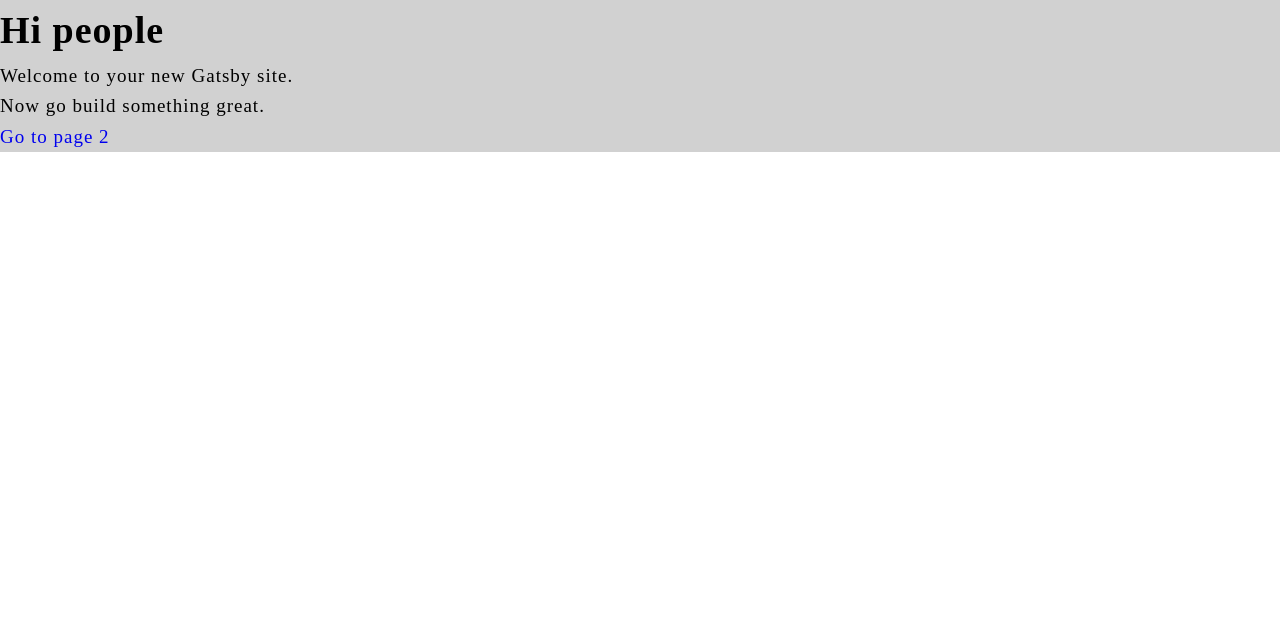
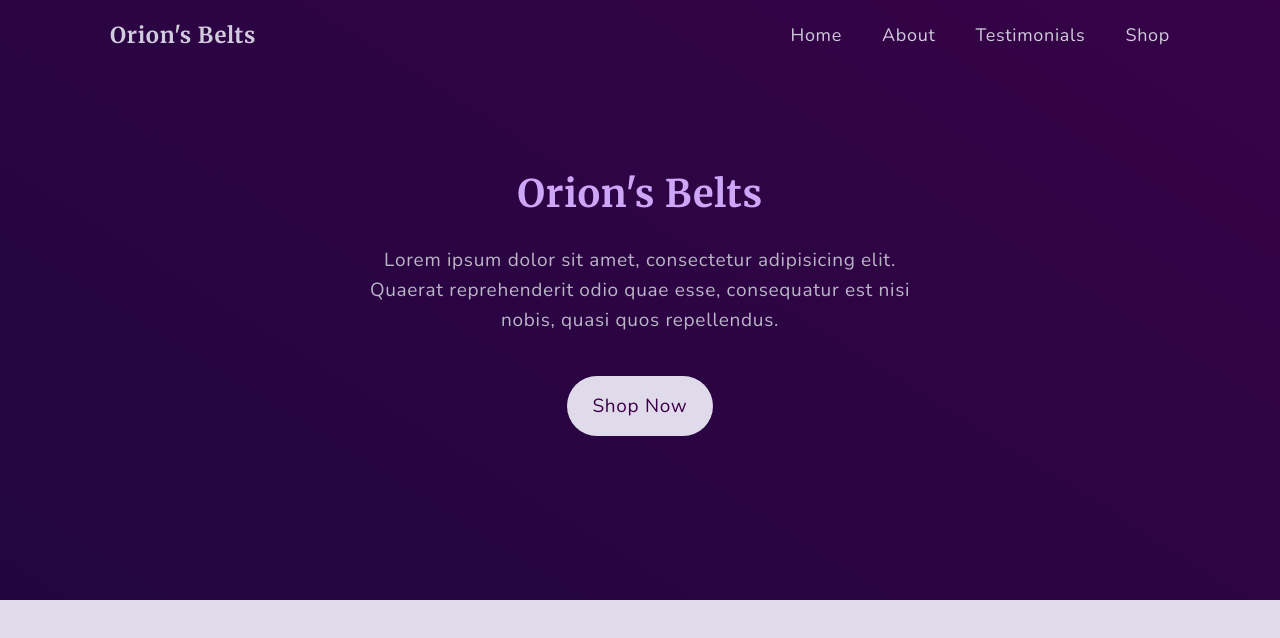
Before and after one commit to stormcloud266/orions-belts, a Gatsby site: page / in a window 1280 px wide. Built offline with nearby package versions, Linux system fonts and the light colour scheme; Gatsby itself is replaced by a stand-in of ours.

Commit message:
added most styles to header

```diff
--- a/gatsby-config.js
+++ b/gatsby-config.js
@@ -19,14 +19,14 @@ module.exports = {
         // icon: '', // This path is relative to the root of the site.
       },
     },
-    // {
-    //   resolve: 'gatsby-plugin-web-font-loader',
-    //   options: {
-    //     google: {
-    //       families: []
-    //     }
-    //   }
-    // },
+    {
+      resolve: 'gatsby-plugin-web-font-loader',
+      options: {
+        google: {
+          families: ['Nunito:300', 'Merriweather:700']
+        }
+      }
+    },
     { resolve: 'gatsby-plugin-sitemap' },
     { resolve: 'gatsby-plugin-no-sourcemaps' },
     'gatsby-plugin-offline'
--- /dev/null
+++ b/src/components/Header.js
@@ -0,0 +1,27 @@
+import React from 'react';
+
+const Header = (props) => {
+  return (
+    <header className="Hero">
+      <nav className="Hero__nav wrapper">
+        <a href="#x" className="Hero__logo">Orion's Belts</a>
+
+        <ul>
+          <li><a href="#x">Home</a></li>
+          <li><a href="#x">About</a></li>
+          <li><a href="#x">Testimonials</a></li>
+          <li><a href="#x">Shop</a></li>
+        </ul>
+
+      </nav>
+
+      <div className="Hero__text wrapper">
+        <h1>Orion's Belts</h1>
+        <p>Lorem ipsum dolor sit amet, consectetur adipisicing elit. Quaerat reprehenderit odio quae esse, consequatur est nisi nobis, quasi quos repellendus.</p>
+        <a href="#x">Shop Now</a>
+      </div>
+    </header>
+  )
+}
+
+export default Header;
--- a/src/pages/index.js
+++ b/src/pages/index.js
@@ -1,14 +1,11 @@
 import React from 'react'
-import { Link } from 'gatsby'
 
 import Layout from '../components/layout'
+import Header from '../components/Header'
 
 const IndexPage = () => (
   <Layout>
-    <h1>Hi people</h1>
-    <p>Welcome to your new Gatsby site.</p>
-    <p>Now go build something great.</p>
-    <Link to="/page-2/">Go to page 2</Link>
+    <Header />
   </Layout>
 )
 
--- a/src/styles/base/_global.scss
+++ b/src/styles/base/_global.scss
@@ -11,8 +11,11 @@ body {
   font-size: 19px;
   font-size: 1.9rem;
   line-height: 1.6;
-  letter-spacing: 1px;
+  letter-spacing: .7px;
   font-weight: 400;
+  background: $color-bg;
+  font-family: $font-sans;
 }
 a { text-decoration: none; }
 li { list-style: none }
+h1, h2, h3 { font-family: $font-serif; }
--- a/src/styles/base/_helpers.scss
+++ b/src/styles/base/_helpers.scss
@@ -0,0 +1,5 @@
+.wrapper {
+  max-width: 1100px;
+  margin: 0 auto;
+  padding: 20px;
+}
--- a/src/styles/base/_variables.scss
+++ b/src/styles/base/_variables.scss
@@ -11,11 +11,19 @@
 }
 
 // colors
-$color-text-primary: #dce2e9;
-$color-text-secondary: #dce2e9;
-$color-text-tertiary: #808894;
+$color-text-primary: #e8e4f1;
+$color-text-secondary: #d1ccdd;
+
+$color-text-tertiary: #bab5c7;
 $color-text-body: #bbc0c6;
+
+$color-bg: #e0dbeb;
+$color-purple: #3f004a;
+$color-purple-l: #cda6f7;
 
 
 $font-header: 2.7rem;
 $font-header-sm: 2.3rem;
+
+$font-sans: 'Nunito', sans-serif;
+$font-serif: 'Merriweather', serif;
--- /dev/null
+++ b/src/styles/components/_header.scss
@@ -0,0 +1,56 @@
+.Hero {
+  background-image: linear-gradient(to right top, #120236, #1c053c, #270541, #330346, #3f004a);
+  background-size: 200% 200%;
+  animation: movingGradient 20s ease infinite;
+  background-repeat: no-repeat;
+  background-attachment: fixed;
+  position: relative;
+
+  min-height: 600px;
+  display: flex;
+  flex-direction: column;
+  justify-content: center;
+
+  a { color: $color-text-secondary; }
+
+  &__nav {
+    position: absolute;
+    top: 0; right: 0; left: 0;
+    display: flex;
+    justify-content: space-between;
+    align-items: center;
+
+    ul { display: flex; }
+    li {
+      margin-left: 40px;
+      a { font-size: 18px; }
+    }
+
+  }
+  &__logo {
+    font-size: 22px;
+    font-family: $font-serif;
+    line-height: 1;
+  }
+
+  &__text {
+    max-width: 600px;
+    text-align: center;
+    h1 {
+      color: $color-purple-l;
+      margin-bottom: 20px;
+    }
+    p { color: $color-text-tertiary; }
+
+    a {
+      background: $color-bg;
+      color: $color-purple;
+      padding: 15px 25px;
+      border-radius: 40px;
+      display: inline-block;
+      margin-top: 40px;
+      transition: all .3s;
+      &:hover { background: $color-purple-l; }
+    }
+  }
+}
--- a/src/styles/styles.scss
+++ b/src/styles/styles.scss
@@ -4,3 +4,5 @@
 @import "base/animations";
 
 @import "components/home";
+@import "components/header";
+@import "components/about";
```
Also changed, not shown: src/styles/components/_about.scss (added).
